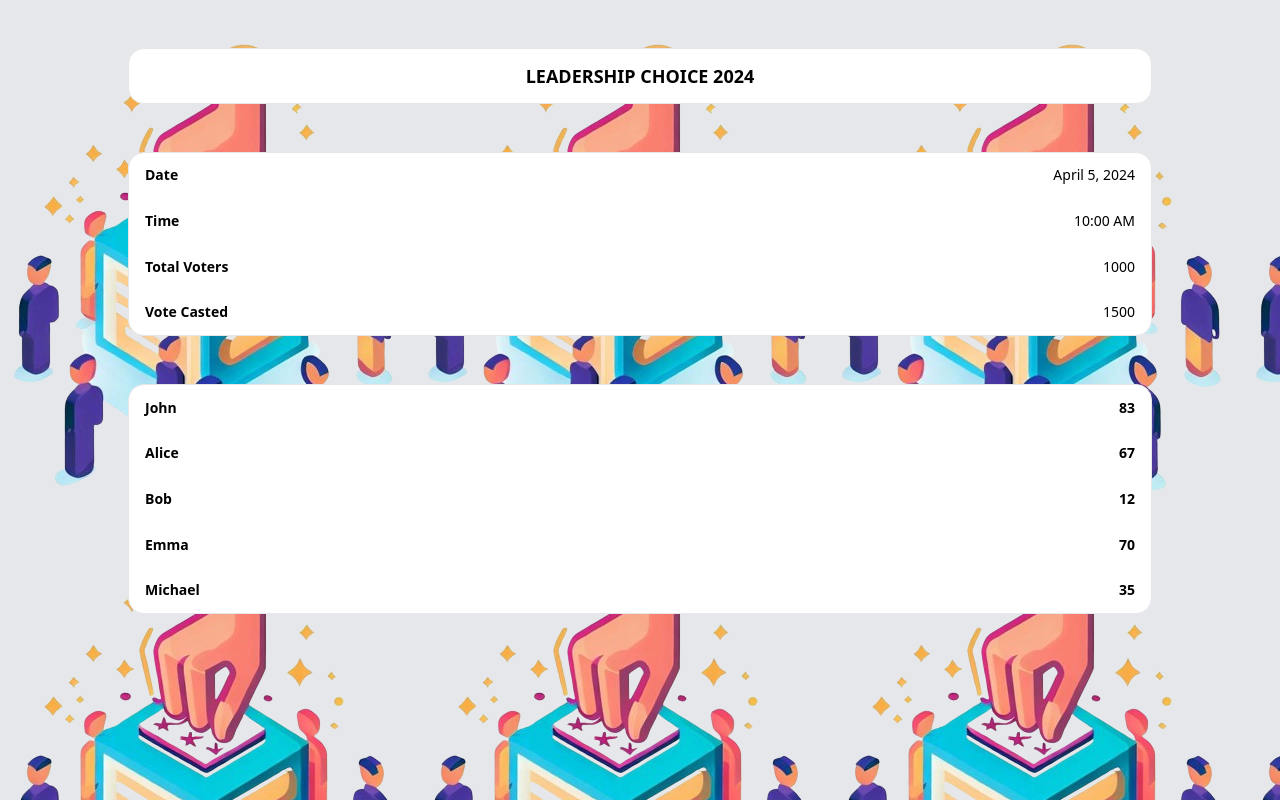
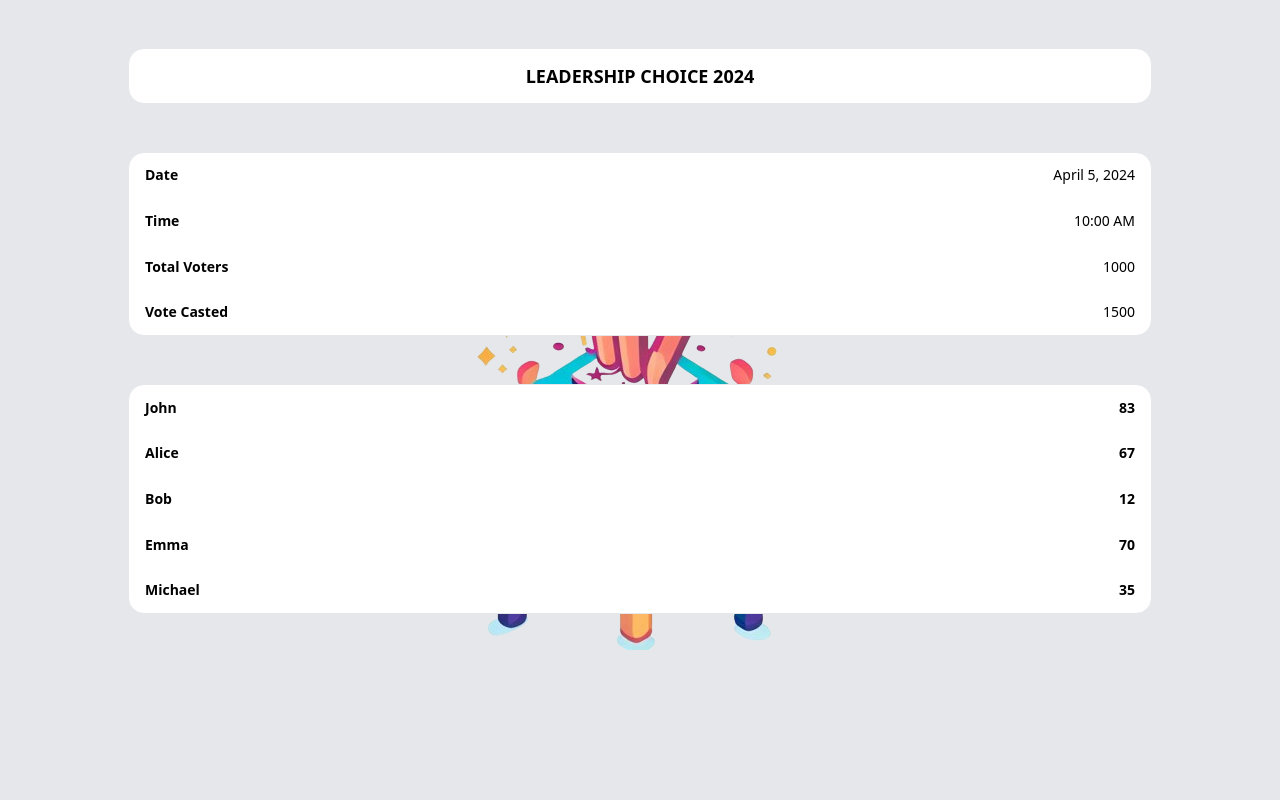
Before and after one commit to mighty-odewumi/buidlathon-vote, a React (Vite) app: page /pollinfo in a window 1280 px wide. Built offline with nearby package versions, Linux system fonts and the light colour scheme; no server answers.

Commit message:
worked on the background of PollInfo to stop background-repeat and also added the splash screen

```diff
--- a/src/App.jsx
+++ b/src/App.jsx
@@ -21,7 +21,8 @@ import {
 	connectAuthEmulator,
 } from "firebase/auth";
 import Dashboard from "./pages/Dashboard";
-import PollInfo from "./pages/PollInfo"
+import PollInfo from "./pages/PollInfo";
+import SplashScreen from "./pages/SplashScreen";
 import { app } from "./firebase";
 
 export default function App() {
@@ -56,10 +57,7 @@ export default function App() {
 				<Route
 					path="/"
 					element={
-						<>
-							<h1>Hello World</h1>
-						</>
-					}
+					<SplashScreen />}
 				/>
 				<Route
 					path="/signup"
@@ -75,6 +73,7 @@ export default function App() {
 				/>
 				<Route path="/dashboard" element={<Dashboard />} />
 				<Route path="/pollinfo" element={<PollInfo />} />
+
 			</>
 		)
 	);
--- a/src/pages/PollInfo.jsx
+++ b/src/pages/PollInfo.jsx
@@ -20,7 +20,11 @@ function PollInfo() {
 	return (
 		<div
 			className="bg-gray-200 min-h-screen flex justify-center "
-			style={{ backgroundImage: `url(${background})` }}
+			style={{
+				backgroundImage: `url(${background})`,
+				backgroundRepeat: "no-repeat",
+				backgroundPosition: "center center",
+			}}
 		>
 			<div className="w-4/5 my-[3rem] ">
 				<div>
--- /dev/null
+++ b/src/pages/SplashScreen.jsx
@@ -0,0 +1,30 @@
+import { Link, useNavigate } from "react-router-dom";
+import { useEffect } from "react";
+import splashImg from "../assets/Content.svg";
+
+const SplashScreen = () => {
+	const navigate = useNavigate();
+
+	useEffect(() => {
+		const timeout = setTimeout(() => navigate("/signup"), 3000);
+
+		return () => clearTimeout(timeout);
+	}, [navigate]);
+
+	return (
+		<div className="bg-primaryblue h-screen flex justify-center items-center">
+			<div className="flex justify-center items-center flex-col animate-bounce">
+				<img
+					src={splashImg}
+					alt="Splash image"
+					className="w-[5rem] animate-bounce"
+				/>
+				<h1 className="font-bold text-[1.5rem] animate-bounce">
+					<span className="text-white">Uni</span>Poll
+				</h1>
+			</div>
+		</div>
+	);
+};
+
+export default SplashScreen;
```
Also changed, not shown: src/assets/Content.svg (added).
